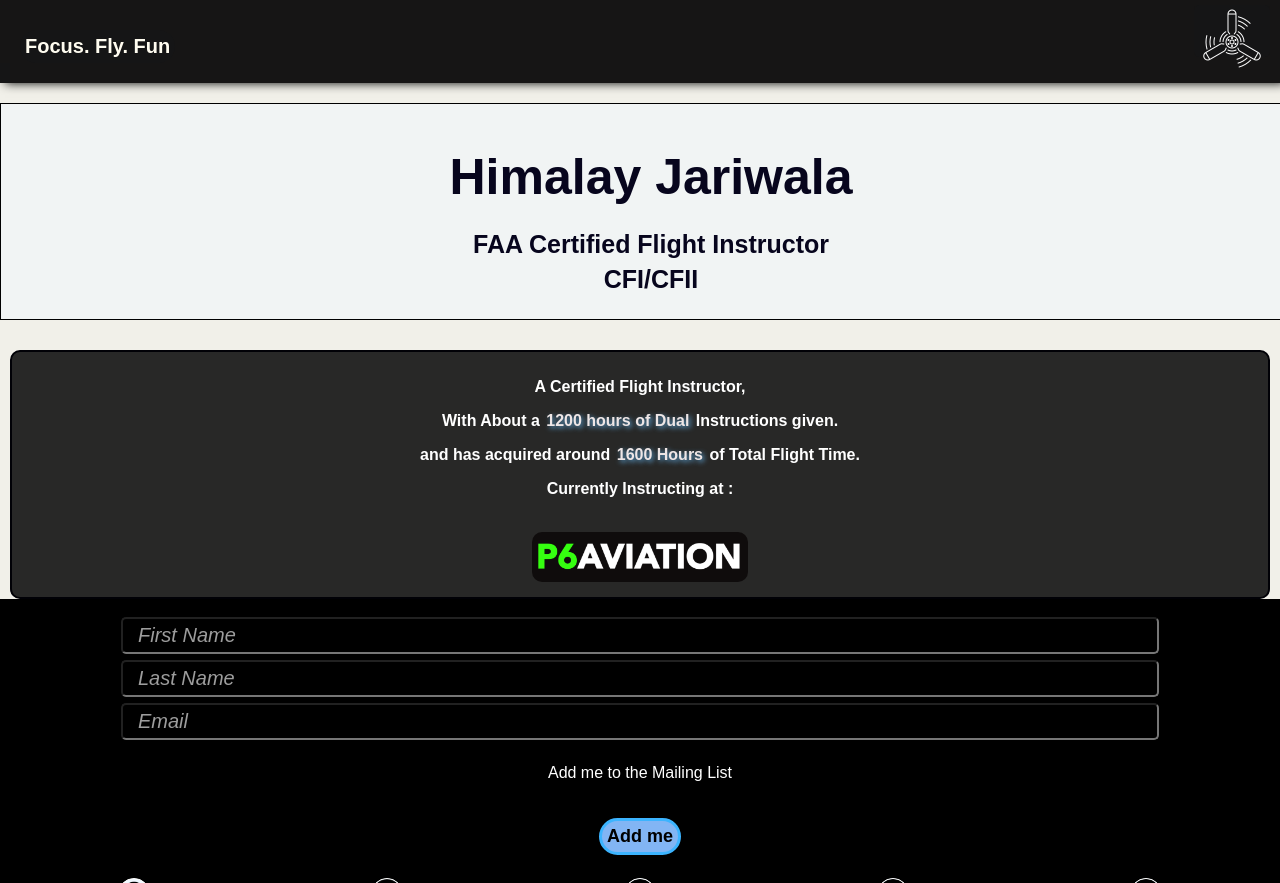
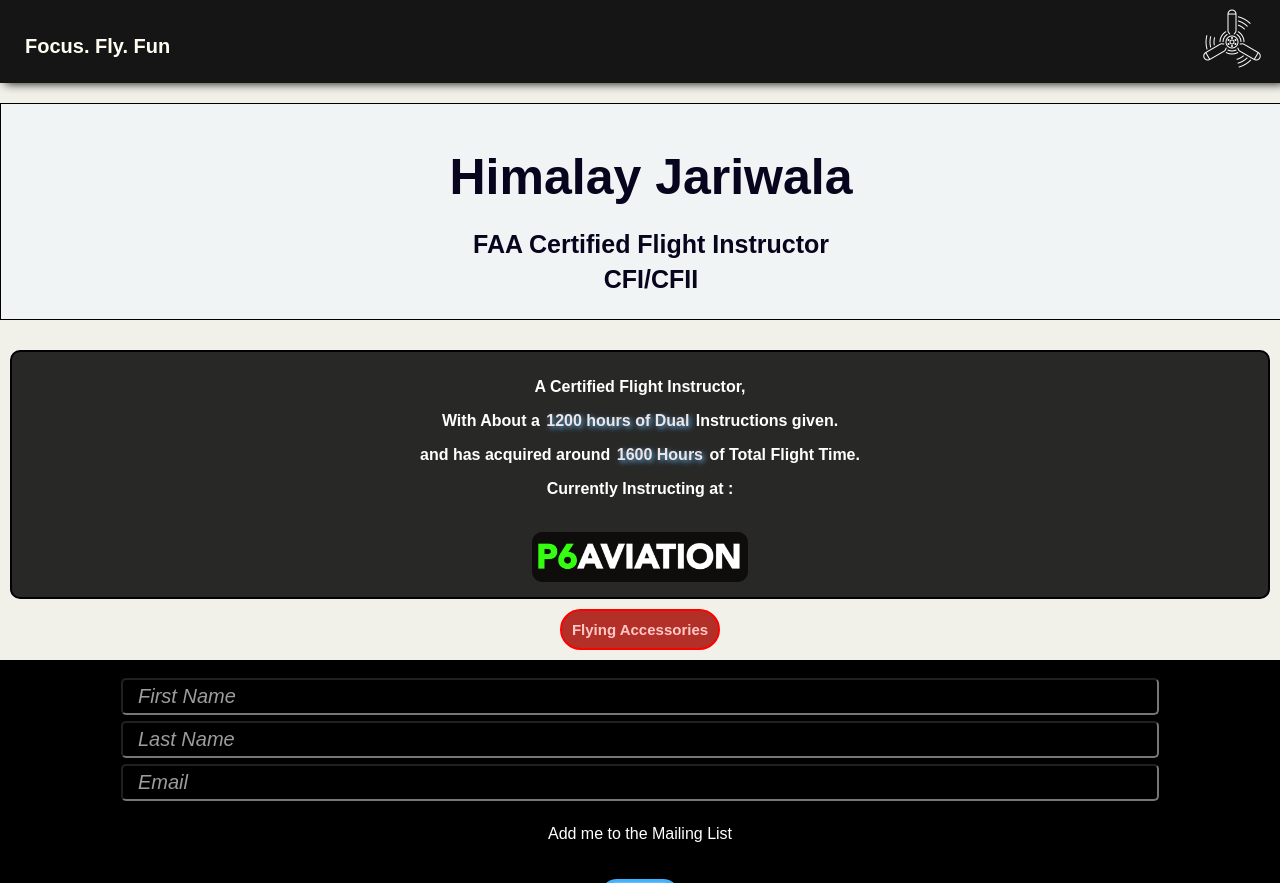
Before and after one commit to babypilot007/flyhimalay, a React (Create React App) app: page / in a window 1280 px wide. Built offline with nearby package versions, Linux system fonts and the light colour scheme; no server answers; the database is empty.

Commit message:
amazon product

```diff
--- a/src/App.css
+++ b/src/App.css
@@ -732,6 +732,27 @@ span{
     margin: 10px;
 }
 
+.prodBtn{
+    display: flex;
+    justify-content: center;
+    margin-bottom: 5px;
+    padding: 5px;
+
+    button{
+    animation: prodBtn_anim 2s infinite;
+    border: solid 2px red;
+    }
+}
+
+@keyframes prodBtn_anim {
+
+    50% {
+        background-color: wheat;
+        color: red;
+    }
+
+}
+
 
 .productBg{
     height: 20vh;
--- a/src/Home.js
+++ b/src/Home.js
@@ -4,8 +4,12 @@ import Nav from './Nav';
 // import Email from './Email';
 import Maillist from './Maillist';
 import Count from './Count';
+import { useNavigate } from 'react-router-dom';
 
 function Home() {
+
+  const navigate = useNavigate()
+
   return (
 
 
@@ -36,6 +40,10 @@ function Home() {
               <a href="https://www.p6aviation.com/"><img src={p6} alt="p6"></img></a>
               </div>
 </div>
+
+          <div className='prodBtn'>
+                <button className='donateBtn' onClick={()=>{navigate('/products')}}>Flying Accessories</button>
+          </div>
 <Maillist/>
 
   </div>
--- a/src/Nav.js
+++ b/src/Nav.js
@@ -65,7 +65,6 @@ export default function Nav() {
 
        <div className='navSub'>
       <a className='donateBtn' href='https://www.venmo.com/u/Himalay-Jariwala'>Buy me a Coffee</a>
-      <button className='donateBtn' onClick={()=>{navigate('/products')}}>Amazon Products</button>
 
 
      <li><button onClick={()=>{navigate('/newsletter')}} className='newsHead'>Blog</button></li>
--- a/src/Product.js
+++ b/src/Product.js
@@ -42,7 +42,7 @@ function Product() {
                           <a href={inf.prodLink}>
 
      <div className='productBg' >
-        <img src={inf.prodImg}  height='80px' alt='Bose A30'></img>
+        <img src={inf.prodImg}  height='80px' alt={inf.prodName}></img>
         <div className='productDescp'>
                  <h4>{inf.prodName}</h4>
                  <p>{inf.prodDescp}</p>
```
Also changed, not shown: src/images/foggles.jpg (added), src/images/pplOralguide.jpg (added).
